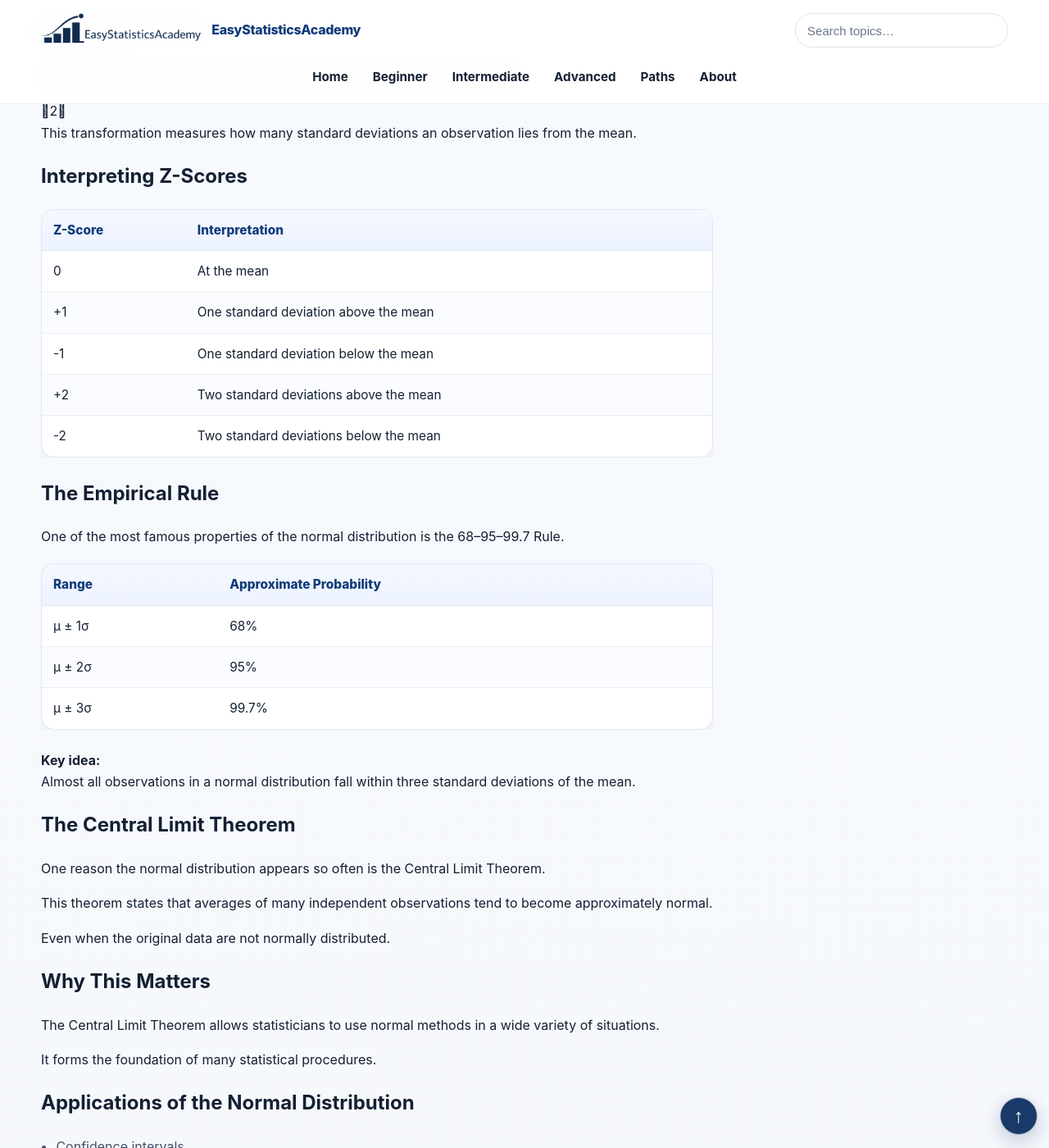
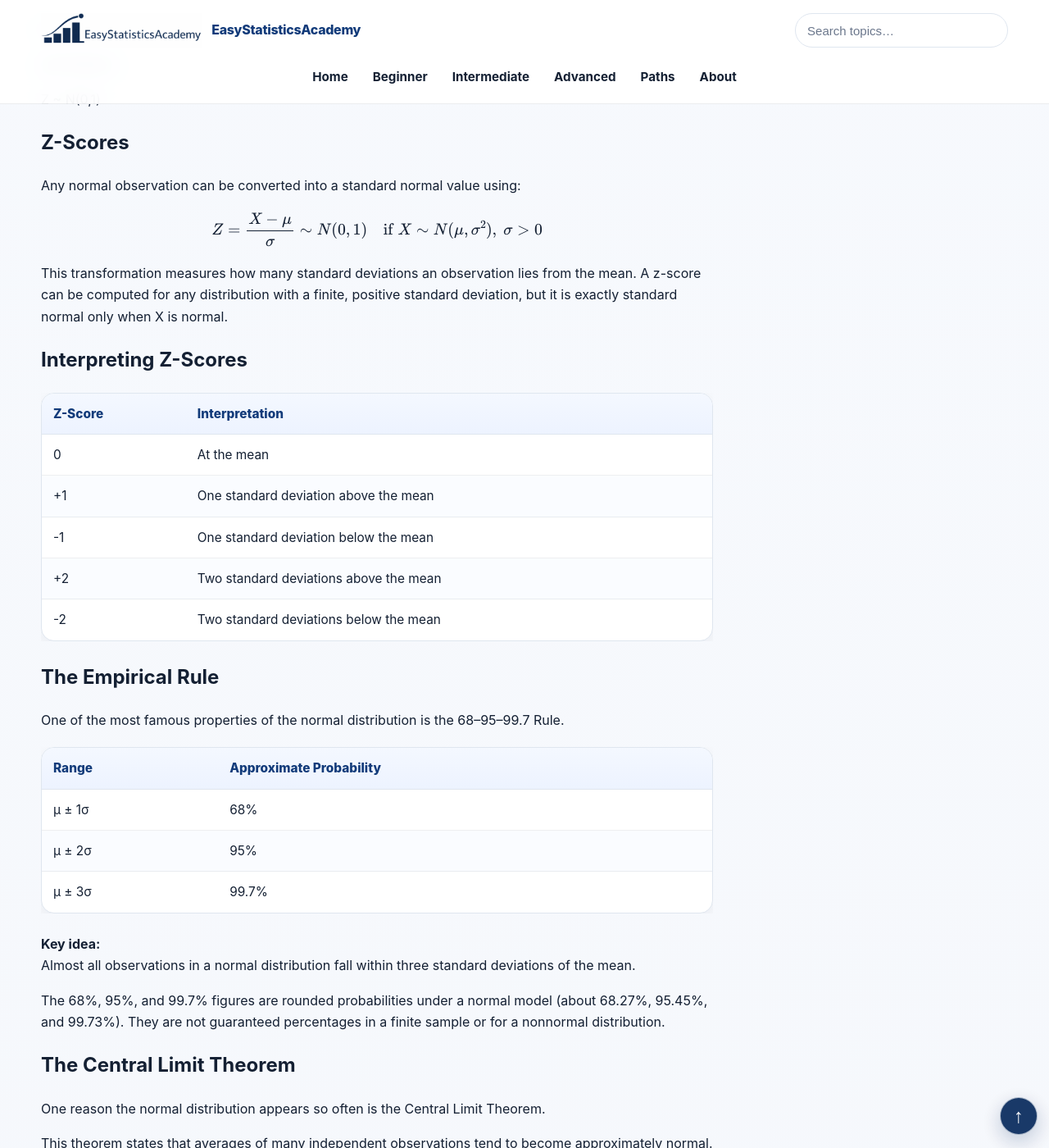
Before and after one commit to ammar-homaida-statistics/easystatisticsacademy, a Jekyll site: the page built from probability/distributions/normal-distribution/index.md, in a window 1280 px wide and 1400 px high, scrolled down 3285 px. Shown: the whole window at 82% size. Built offline with Jekyll 4.4.1, drawn with Linux system fonts in a browser that asks for light colours; some of the changed text lies outside the part shown.

Commit message:
Restore 3 verified formulas in normal-distribution

```diff
--- a/probability/distributions/normal-distribution/index.md
+++ b/probability/distributions/normal-distribution/index.md
@@ -187,7 +187,15 @@
       The normal density function is:
     </p>
 
-    0
+    \[
+f_X(x)=\frac{1}{\sigma\sqrt{2\pi}}\exp\left(-\frac{(x-\mu)^2}{2\sigma^2}\right),
+\qquad x\in\mathbb{R},\quad \sigma>0
+\]
+
+    <p>
+      Here μ is the real-valued mean and σ is the strictly positive
+      standard deviation. The density integrates to one over the real line.
+    </p>
 
     <p>
       Although the formula appears complex,
@@ -277,7 +285,9 @@
       A particularly important normal distribution has:
     </p>
 
-    1
+    \[
+\mu=0,\qquad \sigma=1,\qquad Z\sim N(0,1)
+\]
 
     <p>
       This distribution is called the standard normal distribution.
@@ -315,10 +325,15 @@
       Any normal observation can be converted into a standard normal value using:
     </p>
 
-    2
+    \[
+Z=\frac{X-\mu}{\sigma}\sim N(0,1)
+\quad\text{if }X\sim N(\mu,\sigma^2),\ \sigma>0
+\]
 
     <p>
       This transformation measures how many standard deviations an observation lies from the mean.
+      A z-score can be computed for any distribution with a finite, positive
+      standard deviation, but it is exactly standard normal only when X is normal.
     </p>
 
     <h2>Interpreting Z-Scores</h2>
@@ -420,6 +435,12 @@
       </p>
 
     </div>
+
+    <p>
+      The 68%, 95%, and 99.7% figures are rounded probabilities under
+      a normal model (about 68.27%, 95.45%, and 99.73%).
+      They are not guaranteed percentages in a finite sample or for a nonnormal distribution.
+    </p>
 
     <h2>The Central Limit Theorem</h2>
 
```
